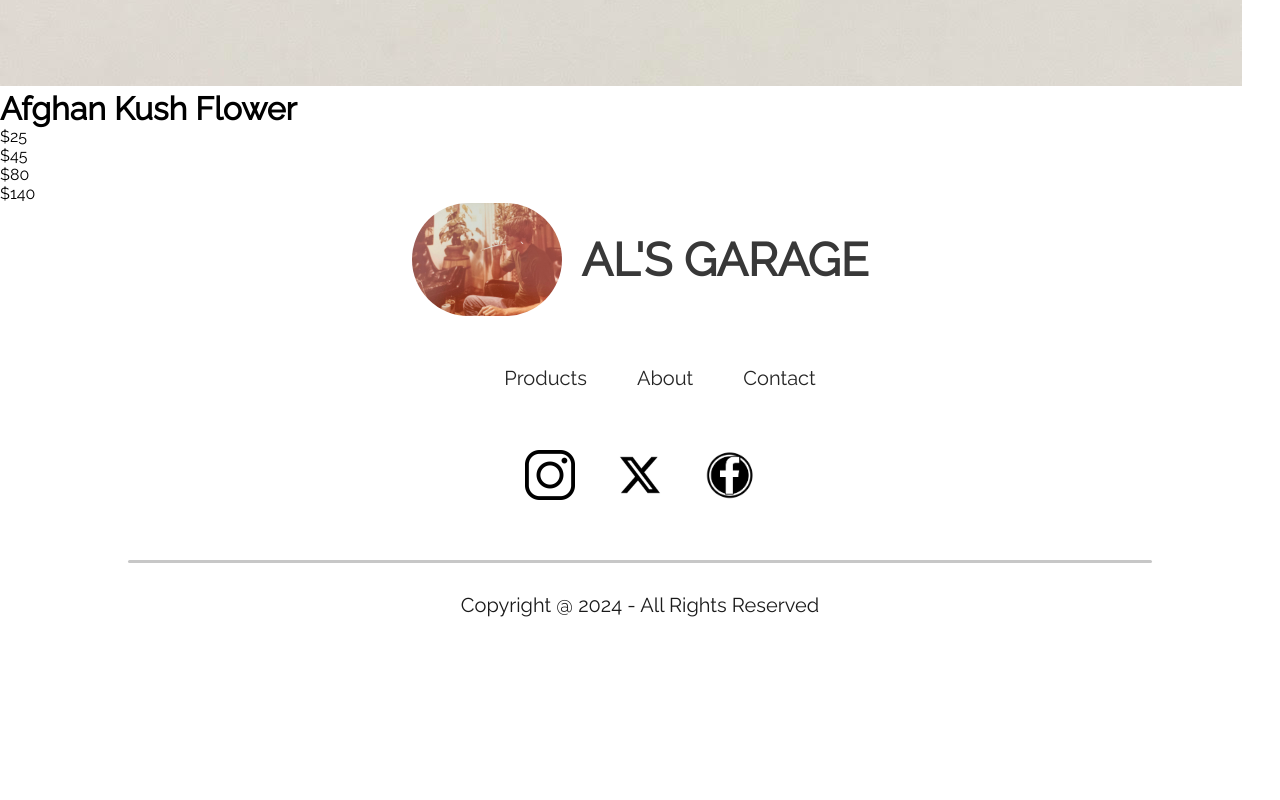
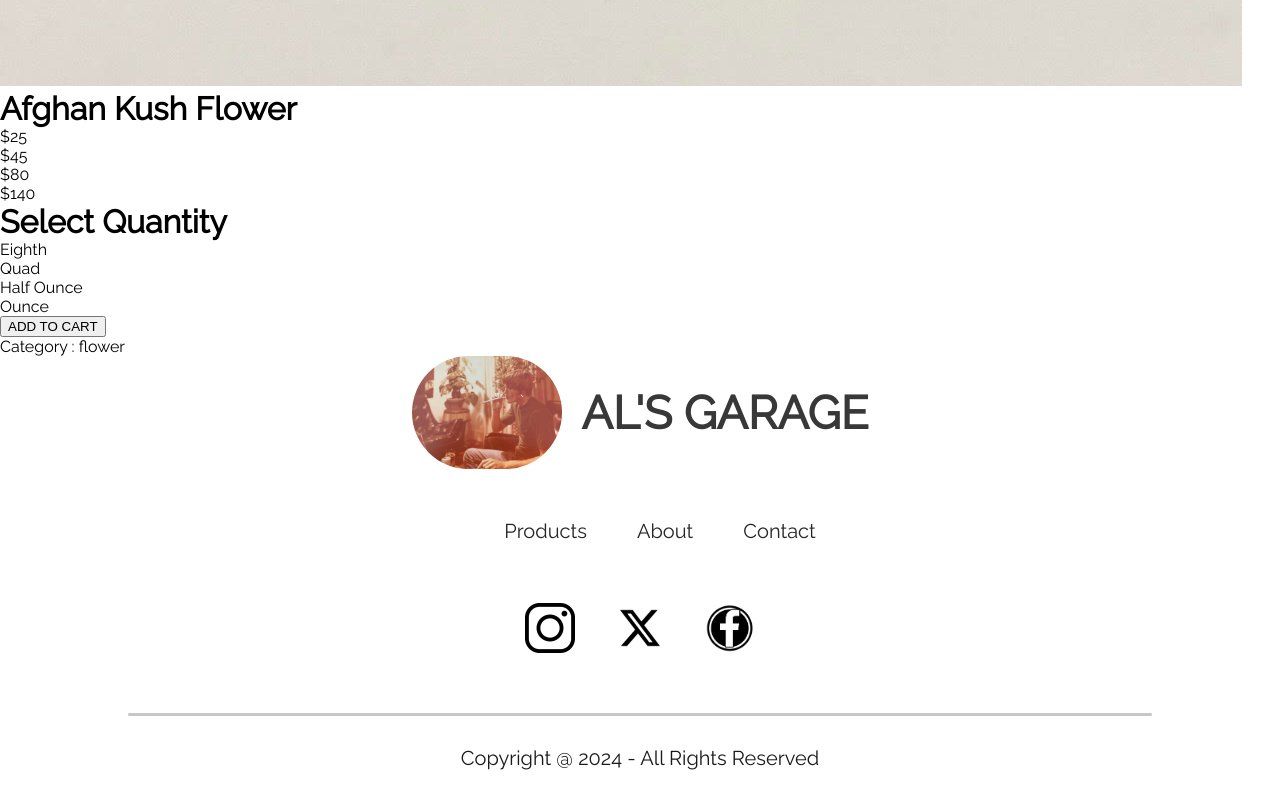
Before and after one commit to BenWhann/ALANS-GARAGE, a React (Create React App) app in the folder frontend/: page /product/1 in a window 1280 px wide. Shown: the part 2580-3380 px from the top of the page. Before the commit the page ends 3227 px from the top, so only its background shows below. Built offline with nearby package versions, Linux system fonts and the light colour scheme.

Commit message:
continuing to flesh out product page

```diff
--- a/frontend/src/Components/ProductDisplay/ProductDisplay.jsx
+++ b/frontend/src/Components/ProductDisplay/ProductDisplay.jsx
@@ -33,11 +33,28 @@ const ProductDisplay = (props) => {
                 <div className="productdisplay-right-price-half">{product.four_gram_price}</div>
                 <div className="productdisplay-right-price-ounce">{product.eight_gram_price}</div>
                 </>}
-
-
-
-
-
+            </div>
+            <div className="productdisplay-right-quantity">
+                <h1>Select Quantity</h1>
+                <div className="productdisplay-right-quantity">
+                {product.category === 'flower'
+                ?
+                <>
+                <div>Eighth</div>
+                <div>Quad</div>
+                <div>Half Ounce</div>
+                <div>Ounce</div>
+                </>
+                :
+                <>
+                <div>Gram</div>
+                <div>Two Gram</div>
+                <div>Four Gram</div>
+                <div>Eight Gram</div>
+                </>}
+                </div>
+                <button>ADD TO CART</button>
+                <p className='productdisplay-right-category'>Category : <span>{product.category}</span></p>
             </div>
         </div>
     </div>
```
